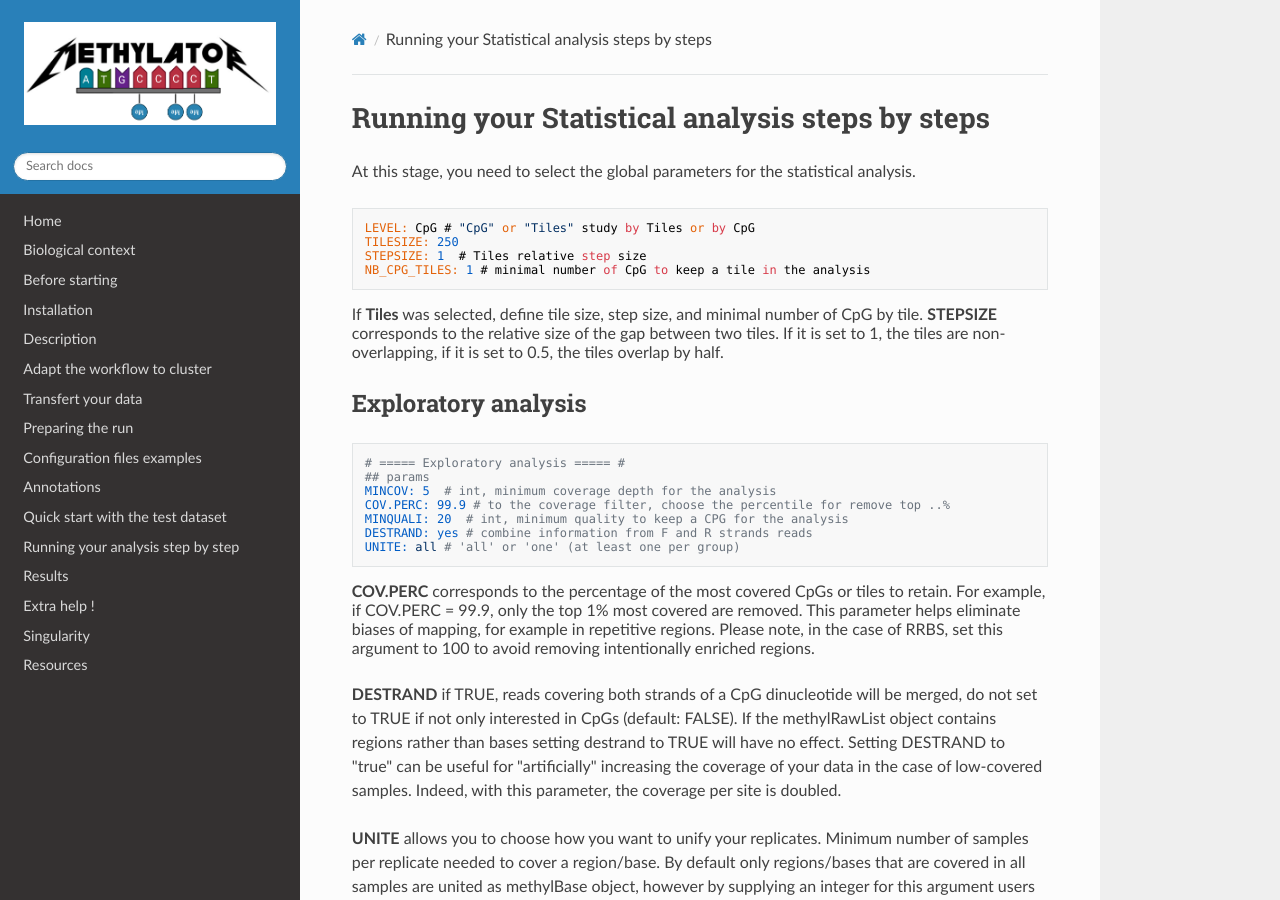
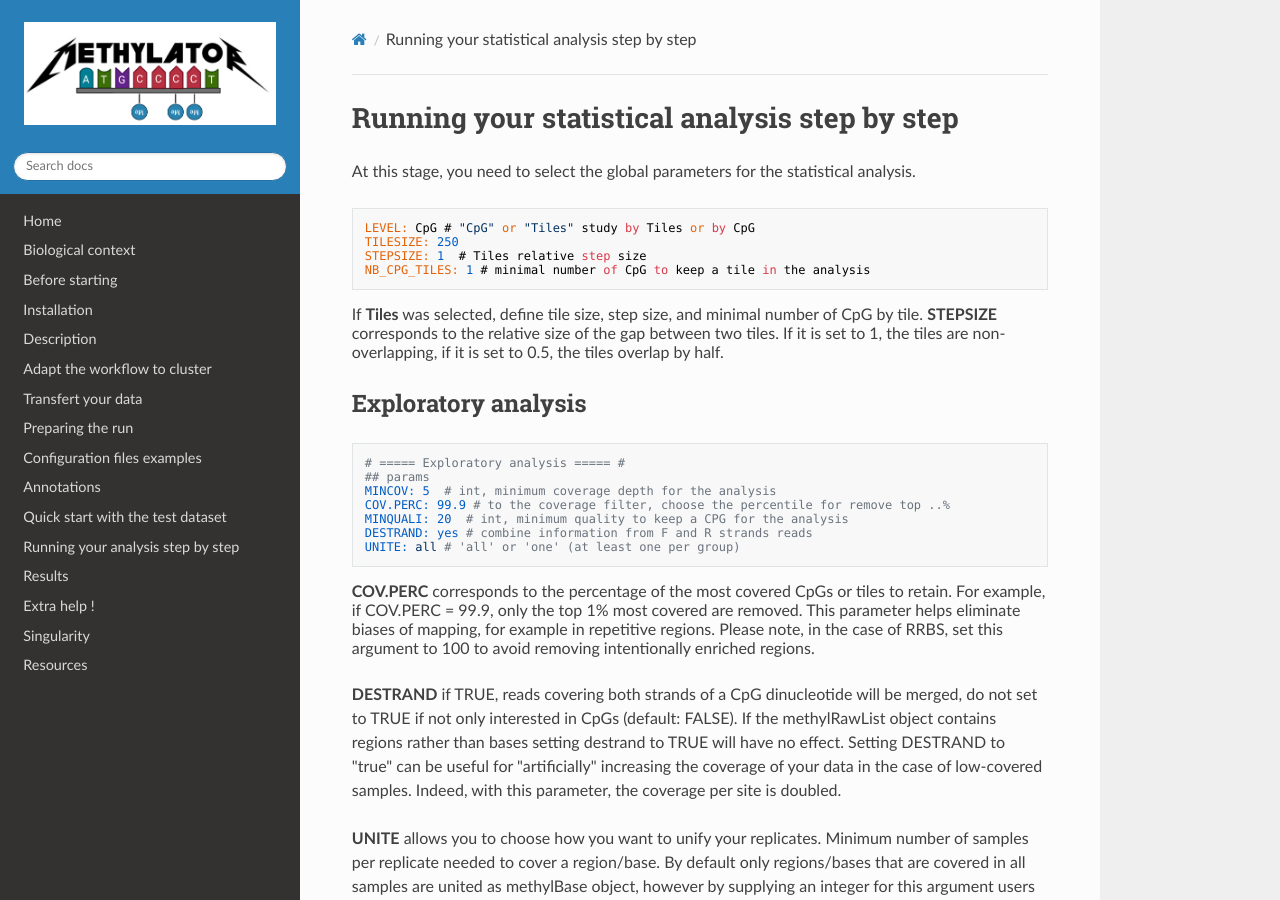
Before and after one commit to parisepigenetics/Methylator-Documentation, an MkDocs documentation site: the page built from docs/runnning_stat.md, in a window 1280 px wide and 900 px high. Built offline with MkDocs 1.6.1, drawn with Linux system fonts in a browser that asks for light colours; nearby versions of some CDN libraries.

Commit message:
Update runnning_stat.md

```diff
--- a/docs/runnning_stat.md
+++ b/docs/runnning_stat.md
@@ -1,5 +1,5 @@
 
-# Running your Statistical analysis steps by steps
+# Running your statistical analysis step by step
 
 At this stage, you need to select the global parameters for the statistical analysis.
 
```
